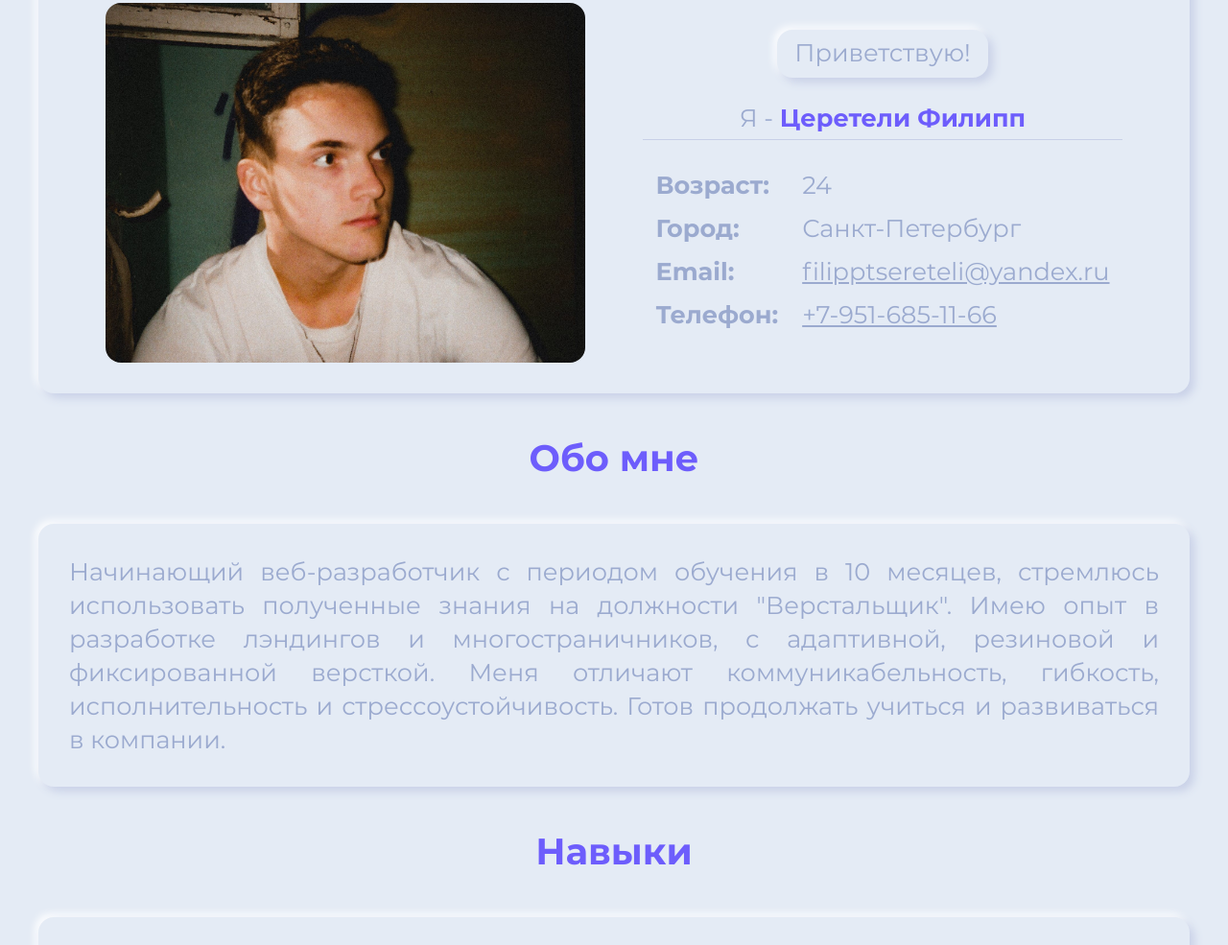
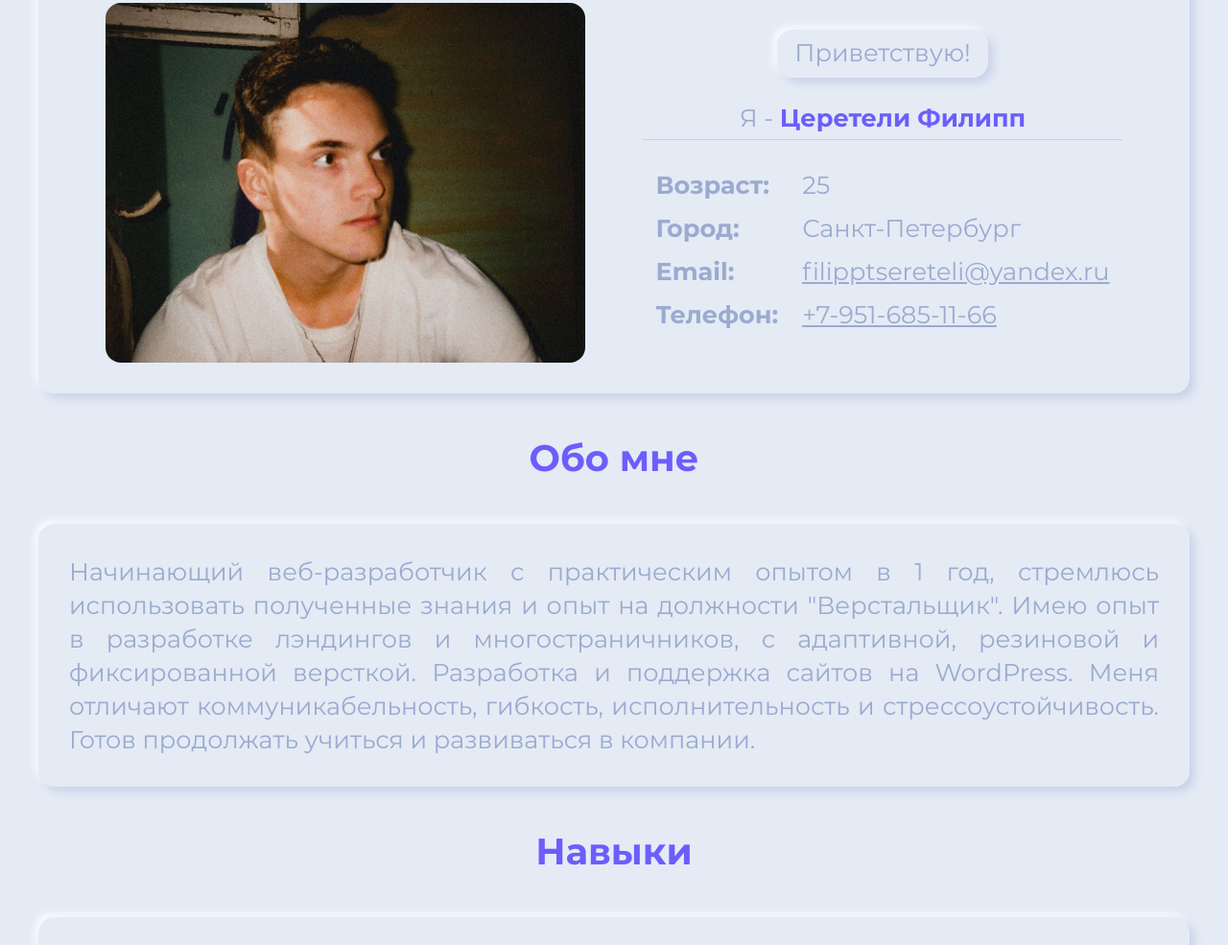
Before and after one commit to TsereteliPh/Summary, a website: page dist/index.html in a window 1280 px wide. Shown: the part 262-1247 px from the top of the page at 96% size. Drawn offline with nearby package versions, Linux system fonts and the light colour scheme.

Commit message:
Update index.html

```diff
--- a/dist/index.html
+++ b/dist/index.html
@@ -60,7 +60,7 @@
                 <table class="info__table table">
                     <tr>
                         <td class="table__first-column">Возраст:</td>
-                        <td class="table__second-column">24</td>
+                        <td class="table__second-column">25</td>
                     </tr>
 
                     <tr>
@@ -86,7 +86,7 @@
 
             <div class="container about__wrapper">
                 <p class="about__text">
-                    Начинающий веб-разработчик с периодом обучения в 10 месяцев, стремлюсь использовать полученные знания на должности "Верстальщик". Имею опыт в разработке лэндингов и многостраничников, с адаптивной, резиновой и фиксированной версткой. Меня отличают коммуникабельность, гибкость, исполнительность и стрессоустойчивость. Готов продолжать учиться и развиваться в компании.
+                    Начинающий веб-разработчик с практическим опытом в 1 год, стремлюсь использовать полученные знания и опыт на должности "Верстальщик". Имею опыт в разработке лэндингов и многостраничников, с адаптивной, резиновой и фиксированной версткой. Разработка и поддержка сайтов на WordPress. Меня отличают коммуникабельность, гибкость, исполнительность и стрессоустойчивость. Готов продолжать учиться и развиваться в компании.
                 </p>
             </div>
         </section>
```
